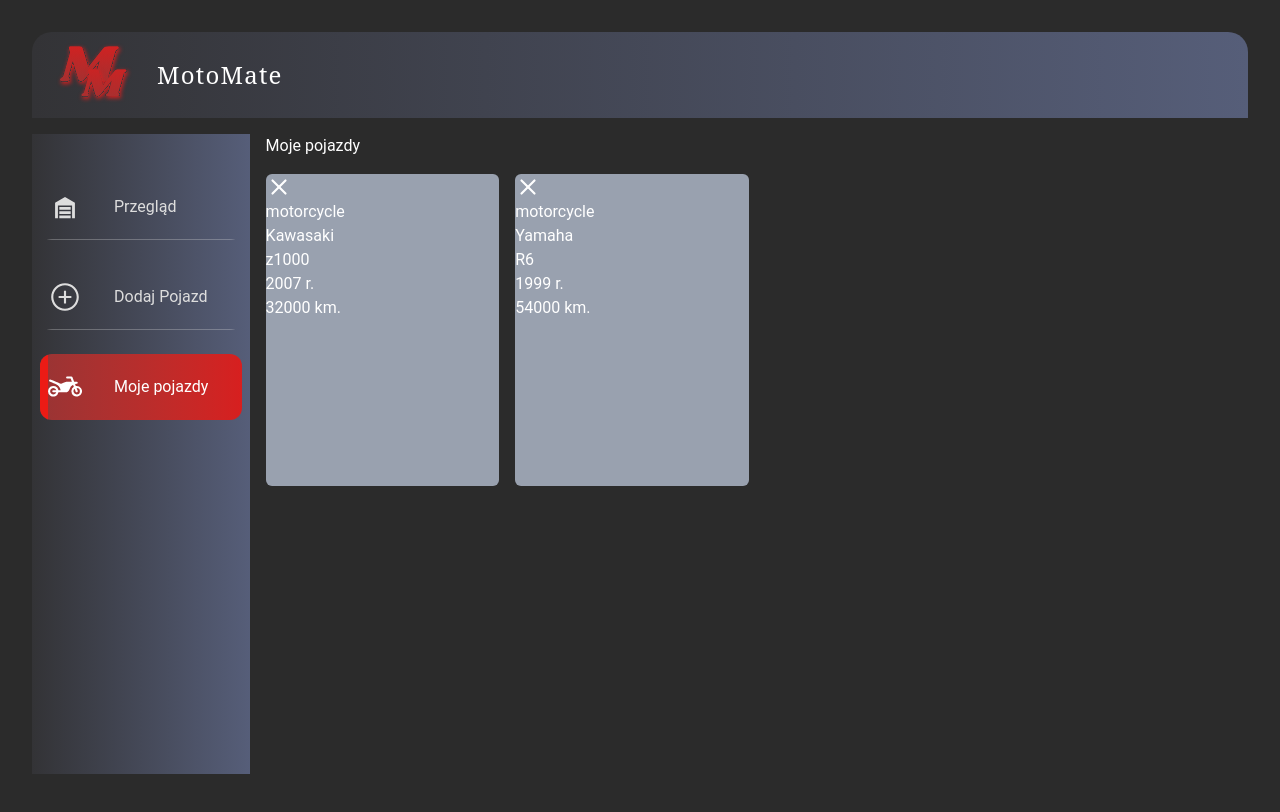
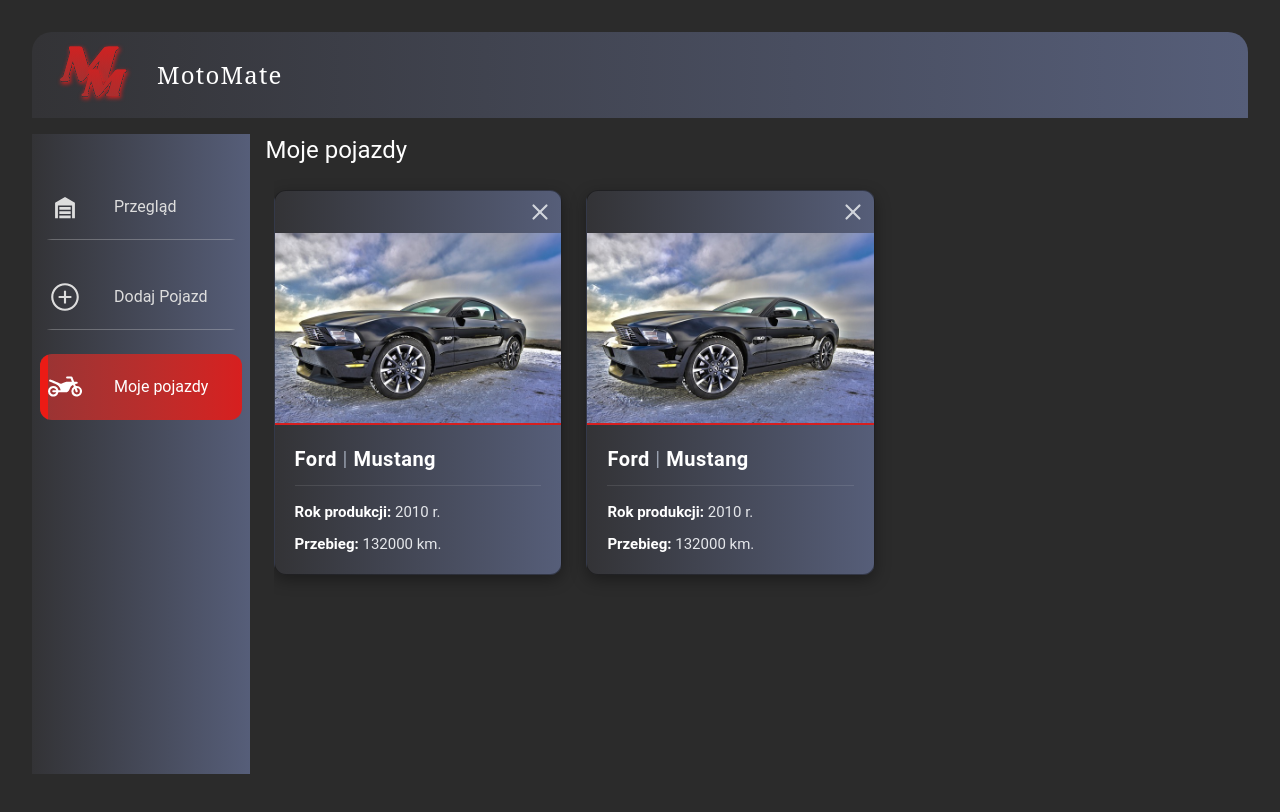
Before and after one commit to kamil-plewinski/moto-mate, a React (Vite) app: page /my-vehicles in a window 1280 px wide. Shown: the top 812 px of the page. Built offline with nearby package versions, Linux system fonts and the light colour scheme; data requests are answered from the project's data file; a web font is replaced by a local one.

Commit message:
style: add style to VehicleCard and MyVehiclesPage

```diff
--- a/db.json
+++ b/db.json
@@ -1,22 +1,22 @@
 {
   "vehicles": [
     {
-      "type": "motorcycle",
-      "photo": "/img/ds_30-mode-4783281_640.jpg",
-      "brand": "Kawasaki",
-      "model": "z1000",
-      "year": 2007,
-      "odometer": 32000,
-      "id": "46QXRRYW0Tg"
+      "type": "car",
+      "photo": "/img/oskaline-car-63930_640.jpg",
+      "brand": "Ford",
+      "model": "Mustang",
+      "year": 2010,
+      "odometer": 132000,
+      "id": "UCbZO-dpRxg"
     },
     {
-      "type": "motorcycle",
-      "photo": "/img/ds_30-mode-4783281_640.jpg",
-      "brand": "Yamaha",
-      "model": "R6",
-      "year": 1999,
-      "odometer": 54000,
-      "id": "7g7sI1aMNys"
+      "type": "car",
+      "photo": "/img/oskaline-car-63930_640.jpg",
+      "brand": "Ford",
+      "model": "Mustang",
+      "year": 2010,
+      "odometer": 132000,
+      "id": "UCbZO-dpRxg"
     }
   ],
   "$schema": "./node_modules/json-server/schema.json"
--- a/src/components/page-components/my-vehicles/VehicleCard.tsx
+++ b/src/components/page-components/my-vehicles/VehicleCard.tsx
@@ -11,19 +11,35 @@
   deleteVehicle,
 }: VehicleCardProps) {
   return (
-    <div className="bg-gray-400 rounded-md">
+    <div className="pt-2 pb-4 max-w-75 custom-background border border-black/40 rounded-xl shadow-[0_5px_15px_rgba(0,0,0,0.35)] hover:-translate-y-1 hover:shadow-[0_10px_25px_rgba(0,0,0,0.5)] transition-all duration-300">
       <X
         size={26}
-        className="cursor-pointer hover:text-[#D71F1F] transition-colors duration-200 "
-        onClick={() => {
-          deleteVehicle(vehicle.id);
-        }}
+        className="ml-auto mr-2 cursor-pointer text-gray-300 hover:text-[#D71F1F] transition-colors duration-200 "
+        onClick={() => deleteVehicle(vehicle.id)}
       />
-      <p>{vehicle.type}</p>
-      <p>{vehicle.brand}</p>
-      <p>{vehicle.model}</p>
-      <p>{vehicle.year} r.</p>
-      <p>{vehicle.odometer} km.</p>
+
+      <img
+        src={vehicle.photo}
+        alt={`Zdjęcie ${vehicle.brand}`}
+        className="mt-2 w-full h-48 object-cover border-b-2 border-[#D71F1F]"
+      />
+      <div className="mt-5 px-5 leading-7">
+        <p className="font-semibold text-xl tracking-wide">
+          {vehicle.brand} <span className="text-gray-400 font-normal"> | </span>
+          {vehicle.model}
+        </p>
+        <div className="my-3 h-px w-full bg-white/10"></div>
+        <div className="space-y-1 text-[15px] text-gray-200">
+          <p>
+            <span className="font-semibold text-white">Rok produkcji:</span>{" "}
+            {vehicle.year} r.
+          </p>
+          <p>
+            <span className="font-semibold text-white">Przebieg:</span>{" "}
+            {vehicle.odometer} km.
+          </p>
+        </div>
+      </div>
     </div>
   );
 }
--- a/src/components/page-components/my-vehicles/vehicleType.ts
+++ b/src/components/page-components/my-vehicles/vehicleType.ts
@@ -1,6 +1,7 @@
 export type VehicleType = {
   id: number;
   type: "car" | "motorcycle";
+  photo: string;
   brand: string;
   model: "string";
   year: number;
--- a/src/pages/MyVehiclesPage.tsx
+++ b/src/pages/MyVehiclesPage.tsx
@@ -72,11 +72,11 @@
   }
 
   return (
-    <>
-      <h1>Moje pojazdy</h1>
-      <div className="grid grid-cols-1 gap-4 m-4 mb-0 pb-24 lg:grid-cols-4 lg:grid-rows-2 lg:pb-0 lg:mx-0 lg:h-[80vh]">
+    <div className="overflow-y-hidden">
+      <h1 className="text-2xl my-6 md:my-0">Moje pojazdy</h1>
+      <div className="flex flex-col items-center justify-center gap-x-6 gap-y-10 m-2 mb-0 pb-24 md:flex-row md:items-start md:justify-start md:flex-wrap lg:pb-14 lg:pt-4 lg:h-[80vh] lg:overflow-y-auto">
         {content}
       </div>
-    </>
+    </div>
   );
 }
```
